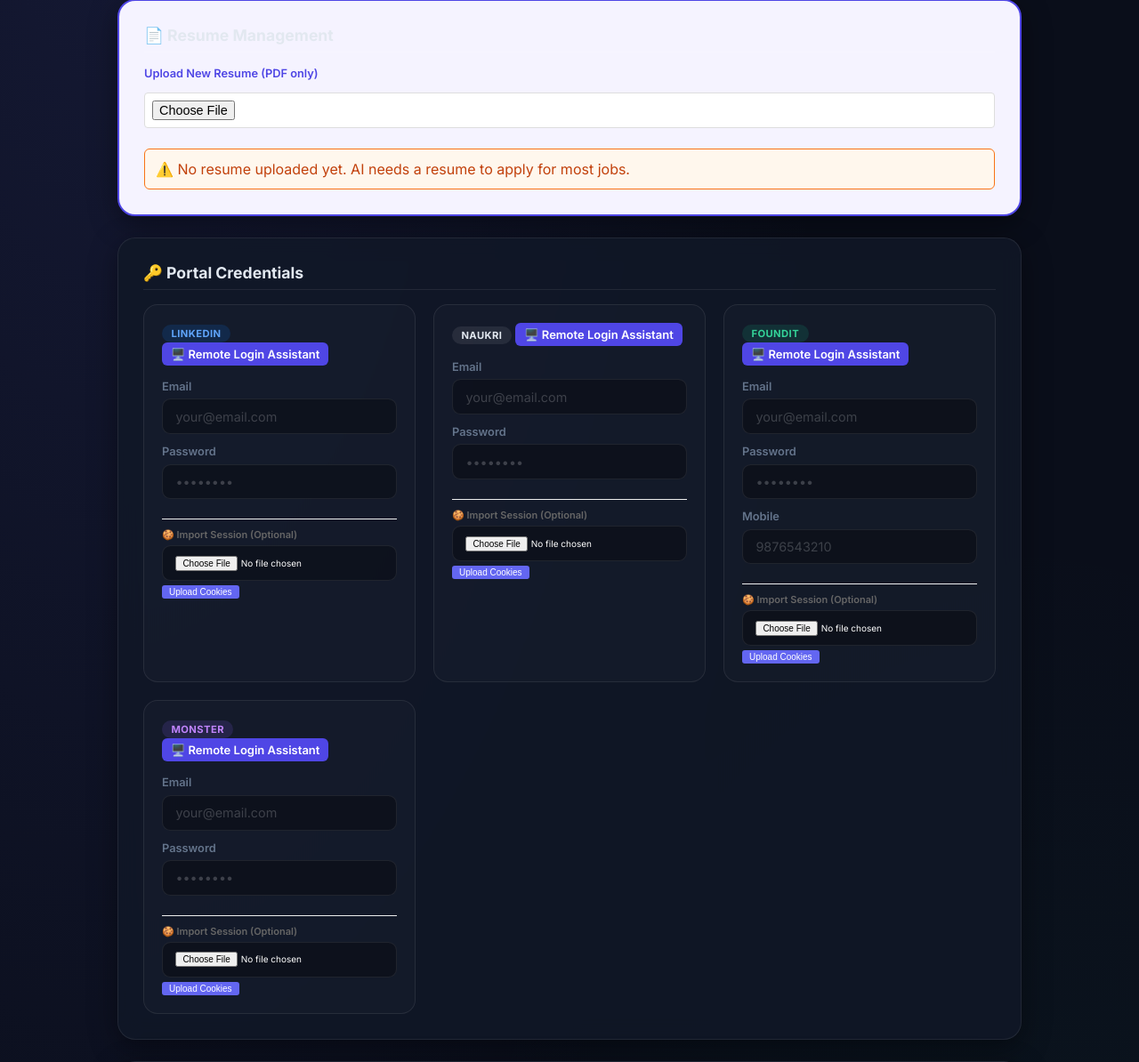
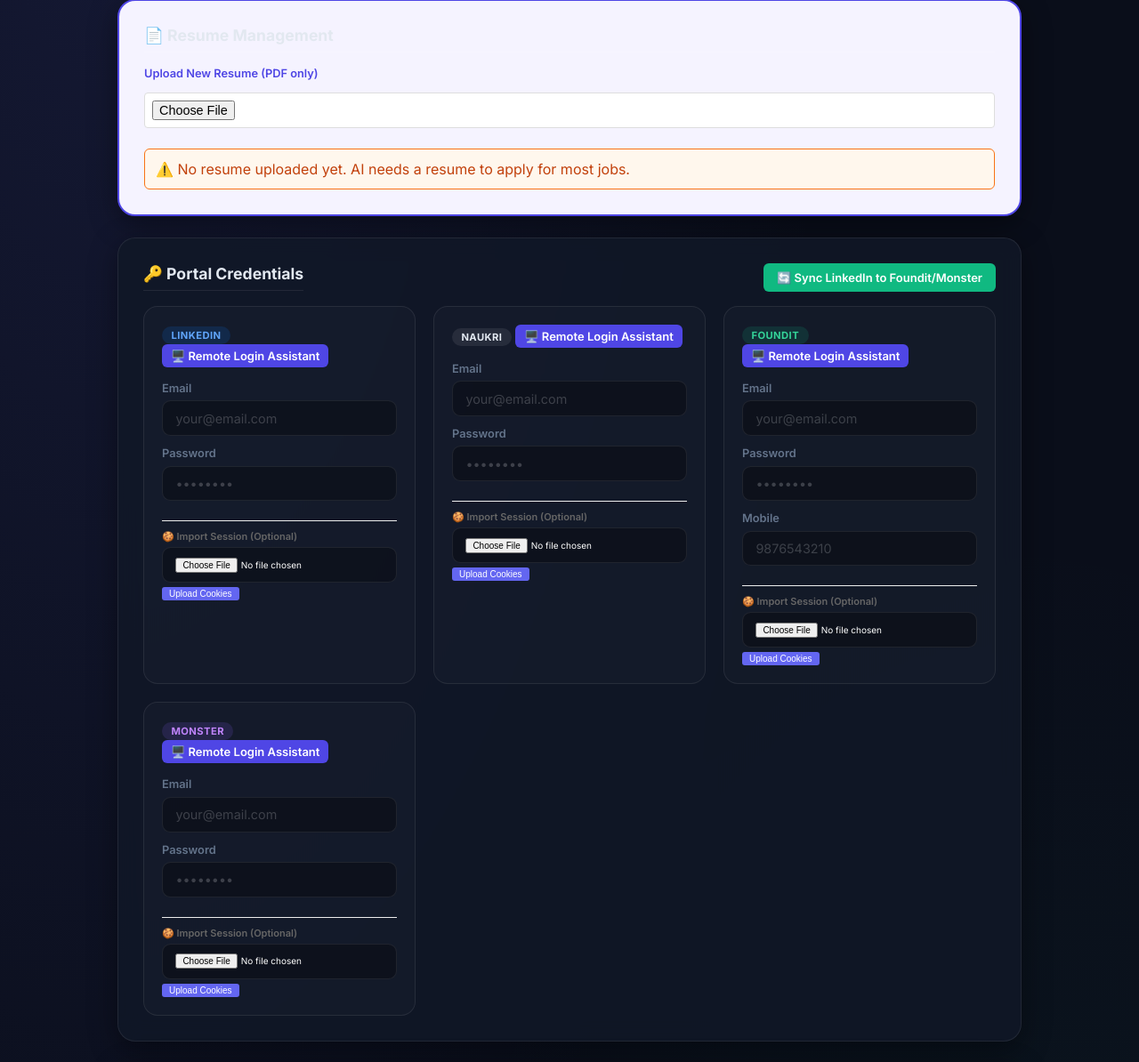
Before and after one commit to vijayreddykondapally2/Applyjob, a Flask app: page /profile in a window 1280 px wide. Shown: the part 180-1374 px from the top of the page at 89% size. Run offline with Flask 3, Linux system fonts and the light colour scheme; the visitor is signed in with stand-in values (Sample User, id 1); data that the repository does not hold is empty; some libraries are stand-ins or nearby versions.

Commit message:
feat: add 'Sync Sessions' feature for one-click multi-portal login

```diff
--- a/app/remote_control.py
+++ b/app/remote_control.py
@@ -116,3 +116,29 @@ def remote_command(user_id, cmd, params):
         return {"success": True}
     except Exception as e:
         return {"success": False, "error": str(e)}
+
+
+def sync_portal_sessions(user_id):
+    """Copy the LinkedIn profile to Foundit and Monster to sync logins."""
+    import shutil
+    from app.database import user_browser_profile_dir
+
+    if user_id in _active_sessions:
+        return {"success": False, "error": "Cannot sync while a remote login session is active. Please stop it first."}
+
+    try:
+        src = user_browser_profile_dir(user_id, "linkedin")
+        destinations = ["foundit", "monster"]
+
+        for dest_portal in destinations:
+            dst = user_browser_profile_dir(user_id, dest_portal)
+            # Remove existing dest to ensure clean copy
+            if os.path.exists(dst):
+                shutil.rmtree(dst)
+            # Copy LinkedIn profile
+            shutil.copytree(src, dst)
+            print(f"[SYNC] Cloned LinkedIn profile to {dest_portal} for user {user_id}")
+
+        return {"success": True, "message": "Successfully synced LinkedIn session to Foundit and Monster!"}
+    except Exception as e:
+        return {"success": False, "error": str(e)}
--- a/templates/user_profile.html
+++ b/templates/user_profile.html
@@ -34,7 +34,10 @@
         </div>
         <!-- Portal Credentials -->
         <div class="card" style="margin-bottom: 1.5rem;">
-            <h2 class="section-title" style="margin-top:0;">🔑 Portal Credentials</h2>
+            <div style="display: flex; justify-content: space-between; align-items: center; margin-bottom: 1rem;">
+                <h2 class="section-title" style="margin:0;">🔑 Portal Credentials</h2>
+                <button type="button" onclick="syncSessions()" class="btn" style="background: #10b981; color: white; font-weight: 600; font-size: 13px; padding: 8px 15px; border-radius: 6px; border: none; cursor: pointer;">🔄 Sync LinkedIn to Foundit/Monster</button>
+            </div>
             <div class="creds-grid">
                 <!-- LinkedIn -->
                 <div class="cred-group">
@@ -282,5 +285,24 @@ async function uploadCookies(portal) {
         alert("Failed to upload cookies: " + err);
     }
 }
+
+async function syncSessions() {
+    if (!confirm("This will copy your LinkedIn login to Foundit and Monster. Continue?")) return;
+
+    try {
+        const response = await fetch('/api/remote/sync', {
+            method: 'POST',
+            headers: {'Content-Type': 'application/json'}
+        });
+        const result = await response.json();
+        if (result.success) {
+            alert("🚀 Session synced! Foundit and Monster will now use your LinkedIn login.");
+        } else {
+            alert("Error: " + result.error);
+        }
+    } catch (err) {
+        alert("Failed to sync sessions: " + err);
+    }
+}
 </script>
 {% endblock %}
--- a/web_app.py
+++ b/web_app.py
@@ -35,7 +35,9 @@ from app.database import (
     get_run_history,
 )
 from app.task_manager import start_run, stop_run, get_user_status
-from app.remote_control import start_remote_session, stop_remote_session, remote_command, get_session
+from app.remote_control import (
+    start_remote_session, stop_remote_session, remote_command, get_session, sync_portal_sessions
+)
 
 load_dotenv()
 
@@ -369,6 +371,13 @@ def api_remote_view():
     return jsonify(result)
 
 
+@app.route("/api/remote/sync", methods=["POST"])
+@login_required
+def api_remote_sync():
+    result = sync_portal_sessions(current_user.id)
+    return jsonify(result)
+
+
 @app.route("/api/settings", methods=["POST"])
 @login_required
 def api_settings():
```
